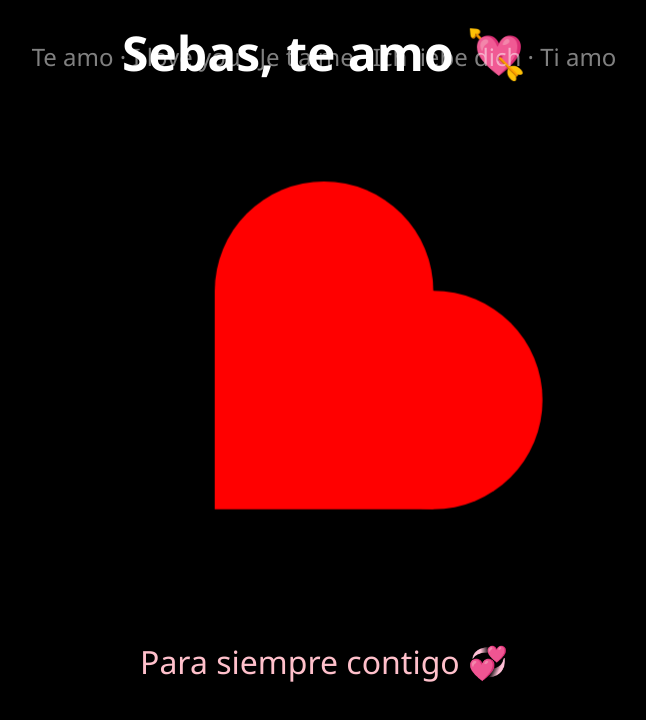
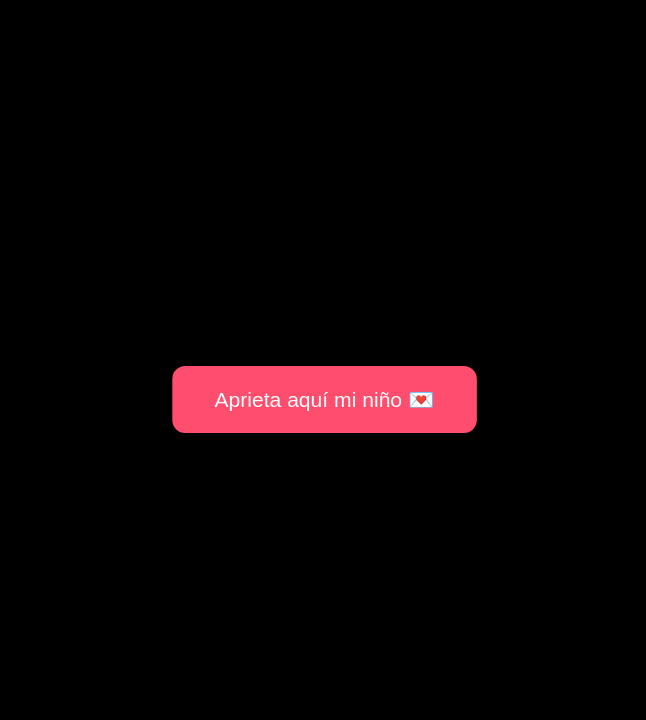
Before and after one commit to lyzkey/te-amo-sebas, a plain HTML site: page index.html in a window 1280 px wide. Shown: the whole page, without its empty margins (316-962 px from the left). Drawn offline with Linux system fonts and the light colour scheme.

Commit message:
Update index.html
<3

```diff
--- a/index.html
+++ b/index.html
@@ -3,99 +3,147 @@
 <head>
   <meta charset="UTF-8" />
   <meta name="viewport" content="width=device-width, initial-scale=1.0"/>
-  <title>Te amo, Sebastián 💖</title>
+  <title>Sebas, te amo</title>
   <style>
-    body {
+    * {
       margin: 0;
-      background-color: #000;
-      color: white;
-      font-family: 'Segoe UI', sans-serif;
-      text-align: center;
-      overflow: hidden;
+      padding: 0;
+      box-sizing: border-box;
     }
 
-    h1 {
-      font-size: 3em;
-      margin-top: 20px;
-      animation: fadeIn 2s ease-in-out;
+    body {
+      background-color: #000;
+      overflow: hidden;
+      font-family: 'Segoe UI', sans-serif;
+      color: white;
+      height: 100vh;
+      display: flex;
+      justify-content: center;
+      align-items: center;
+      position: relative;
+    }
+
+    #start-screen {
+      position: absolute;
+      top: 0; left: 0;
+      width: 100%;
+      height: 100%;
+      background-color: #000;
+      display: flex;
+      justify-content: center;
+      align-items: center;
+      flex-direction: column;
+      z-index: 2;
+    }
+
+    #start-button {
+      padding: 1em 2em;
+      font-size: 1.2em;
+      background-color: #ff4d6d;
+      border: none;
+      color: white;
+      border-radius: 12px;
+      cursor: pointer;
+      animation: pulse 2s infinite;
+    }
+
+    @keyframes pulse {
+      0% { transform: scale(1); }
+      50% { transform: scale(1.1); }
+      100% { transform: scale(1); }
+    }
+
+    .message {
+      font-size: 2.5em;
+      z-index: 1;
+      animation: fadeIn 3s ease forwards;
+      opacity: 0;
+    }
+
+    @keyframes fadeIn {
+      to { opacity: 1; }
     }
 
     .heart {
       position: absolute;
-      top: 50%;
-      left: 50%;
-      transform: translate(-50%, -50%) scale(1);
-      width: 200px;
-      height: 200px;
-      background-color: red;
-      transform: rotate(-45deg);
-      animation: beat 1.5s infinite;
+      width: 10px;
+      height: 10px;
+      background: pink;
+      transform: rotate(45deg);
+      animation: float 6s linear infinite;
     }
 
     .heart:before,
     .heart:after {
       content: "";
       position: absolute;
-      width: 200px;
-      height: 200px;
-      background-color: red;
+      width: 10px;
+      height: 10px;
+      background: pink;
       border-radius: 50%;
     }
 
     .heart:before {
-      top: -100px;
+      top: -5px;
       left: 0;
     }
 
     .heart:after {
+      left: 5px;
       top: 0;
-      left: 100px;
     }
 
-    @keyframes beat {
-      0%, 100% {
-        transform: translate(-50%, -50%) scale(1);
+    @keyframes float {
+      0% {
+        transform: translateY(0) rotate(45deg);
+        opacity: 1;
       }
-      50% {
-        transform: translate(-50%, -50%) scale(1.1);
+      100% {
+        transform: translateY(-100vh) rotate(45deg);
+        opacity: 0;
       }
-    }
-
-    @keyframes fadeIn {
-      from { opacity: 0; }
-      to { opacity: 1; }
-    }
-
-    .teamo {
-      position: absolute;
-      top: 80%;
-      left: 50%;
-      transform: translateX(-50%);
-      font-size: 2em;
-      color: pink;
-      animation: fadeIn 3s ease-in-out;
-    }
-
-    .i-love-you {
-      position: absolute;
-      top: 5%;
-      left: 50%;
-      transform: translateX(-50%);
-      font-size: 1.5em;
-      opacity: 0.5;
     }
   </style>
 </head>
 <body>
-  <div class="i-love-you">Te amo · I love you · Je t’aime · Ich liebe dich · Ti amo</div>
-  <h1>Sebas, te amo 💘</h1>
-  <div class="heart"></div>
-  <div class="teamo">Para siempre contigo 💞</div>
 
-  <!-- Música de fondo -->
-  <audio autoplay loop>
-    <source src="https://dl.dropboxusercontent.com/scl/fi/jnn2u3i1rpckhnc9of3p7/Roslyn.mp3?rlkey=85pbb0o4hrwt1p33z5ujldvts&dl=0" type="audio/mpeg">
-    Tu navegador no soporta el audio :(
-  </audio>
+<div id="start-screen">
+  <button id="start-button">Aprieta aquí mi niño 💌</button>
+</div>
+
+<div class="message" id="main-message">Sebas, te amo 💖</div>
+
+<audio id="bg-music" loop>
+  <source src="https://dl.dropboxusercontent.com/scl/fi/jnn2u3i1rpckhnc9of3p7/Roslyn.mp3?rlkey=85pbb0o4hrwt1p33z5ujldvts&dl=0" type="audio/mpeg">
+</audio>
+
+<script>
+  const startBtn = document.getElementById("start-button");
+  const startScreen = document.getElementById("start-screen");
+  const message = document.getElementById("main-message");
+  const music = document.getElementById("bg-music");
+
+  startBtn.addEventListener("click", () => {
+    startScreen.style.display = "none";
+    message.style.opacity = "1";
+    music.play();
+    createHearts();
+  });
+
+  function createHearts() {
+    setInterval(() => {
+      const heart = document.createElement("div");
+      heart.className = "heart";
+      heart.style.left = Math.random() * 100 + "vw";
+      heart.style.animationDuration = 3 + Math.random() * 3 + "s";
+      document.body.appendChild(heart);
+
+      setTimeout(() => {
+        heart.remove();
+      }, 6000);
+    }, 200);
+  }
+</script>
+
 </body>
 </html>
```
